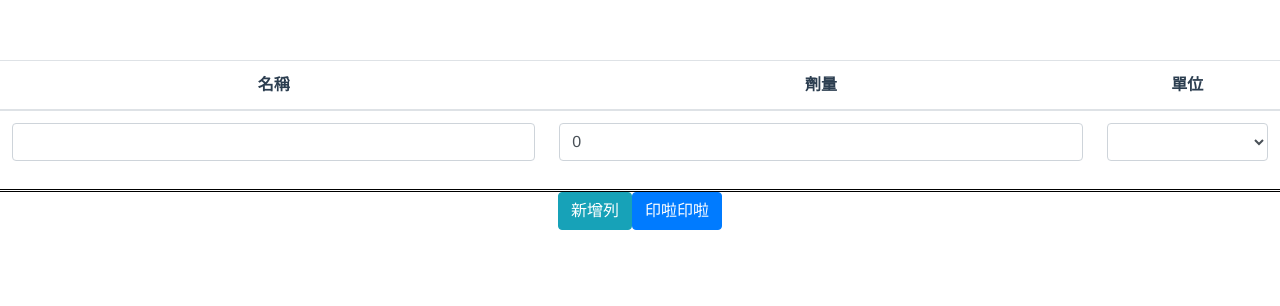
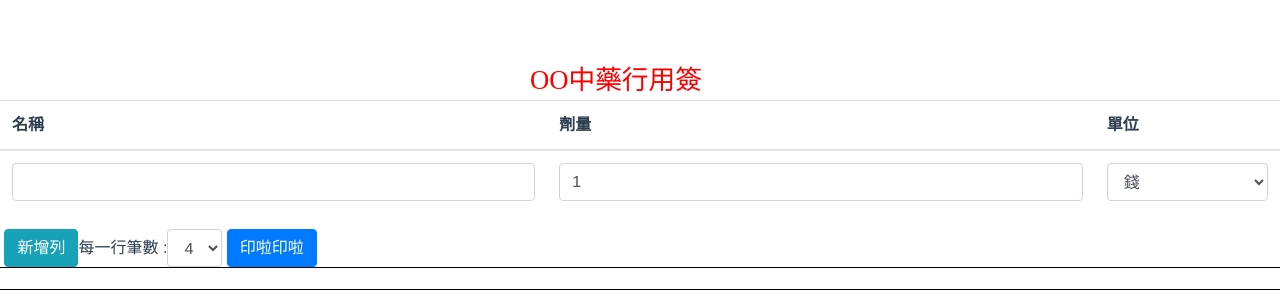
Before and after one commit to walesyu/medicine-list, a Vue app: page / in a window 1280 px wide. Shown: the top 306 px of the page. Built offline with nearby package versions, Linux system fonts and the light colour scheme.

Commit message:
基礎架構完成

```diff
--- a/src/App.vue
+++ b/src/App.vue
@@ -20,7 +20,6 @@ export default {
   font-family: 'Avenir', Helvetica, Arial, sans-serif;
   -webkit-font-smoothing: antialiased;
   -moz-osx-font-smoothing: grayscale;
-  text-align: center;
   color: #2c3e50;
   margin-top: 60px;
 }
--- a/src/components/Prescriptions.vue
+++ b/src/components/Prescriptions.vue
@@ -1,10 +1,10 @@
 <template>
     <div>
         <div style="width:100%">
-            <div id="div_title" style="margin: 0 auto;width: 120px;">{presctiption_title}</div>
+            <div class="presctiption_title">{{presctiption_title}}</div>
         </div>
-        <div class="row">
-            <div class="col-sm-12" id="tool_area">
+        <div class="row" v-show="show_tools">
+            <div class="col-sm-12" >
                 <form>
                     <table class="table">
                         <thead>
@@ -31,17 +31,32 @@
                         </tbody>
                     </table>
                 </form>
-                <div class="row" style="border: solid 1px black;">
-                    <div class="col-sm-12 pull-right" id="result_area">
-                        <span v-for="row in rows" v-bind:key="row.id">
+                <form class="form-inline">
+                    <div class="form-group">
+                        <label>&nbsp;</label>
+                        <button type="button" class="btn btn-info" @click="addItem">新增列</button>
+                    </div>
+                    <div class="form-group">
+                        <label>每一行筆數 :</label>
+                        <select v-model="item_perline" class="form-control">
+                            <option v-for="item in 5" :value="item +1 ">{{item +1}}</option>
+                        </select>
+                    </div>
+                    <div class="form-group">
+                        <label>&nbsp;</label>
+                        <button type="button" @click="print" class='btn btn-primary'>印啦印啦</button>
+                    </div>
+                </form>
+            </div>
+        </div>
+        <div class="row"  style="border: solid 1px black;" >
+            <div class="col-sm-11 result_area pull-right" >
+                <span :class="(index % item_perline == 0)?' ':''" v-for="(row,index) in rows" v-bind:key="row.id" >
                         {{row['material']}}
                         <span class='value'>{{row['dose']}}</span>
-                            <span class='unit'> {{row['dose_unit']}}</span>
+                        <span class='unit'> {{row['dose_unit']}}</span>&nbsp;&nbsp;
+                        <br v-if="index % item_perline == item_perline-1">
                 </span>
-                    </div>
-                </div>
-                <button class="btn btn-info" @click="addItem()">新增列</button>
-                <button id='btn_print' class='btn btn-primary'>印啦印啦</button>
             </div>
         </div>
     </div>
@@ -54,18 +69,19 @@ export default {
     return {
       rows: [],
       presctiption_title: 'OO中藥行用簽',
+      show_tools : true,
+      dose : 1,
+      item_perline:4,
       material : '',
-      dose : 0,
-      material : '',
-      dose_unit:'',
+      dose_unit:'錢',
       units: [
         {
           id: 1,
-          value: '兩'
+          value: '錢'
         },
         {
           id: 2,
-          value: '錢'
+          value: '兩'
         },
         {
           id: 3,
@@ -84,32 +100,60 @@ export default {
   },
   methods: {
     addItem: function(params) {
+        if(this.material =="" || this.dose=="" || this.dose_unit==""){
+            return false;
+        }
         let data = {
             material : this.material,
             dose : this.dose,
             dose_unit : this.dose_unit
         }
         this.rows.push(data);
-        console.log(this.rows);
+        this.material = '';
+        this.dose = 1;
+        this.dose_unit = '錢';
+    },
+    print: function(){
+        setTimeout(function() {
+            this.show_tools = true;
+            console.log(this.show_tools);
+        }, 1000);
+        this.show_tools = false;
+
+        setTimeout(function() {
+             window.print();
+        }, 10);
     }
+  },mounted:function(){
+      setTimeout(function() {
+            this.show_tools = false;
+             console.log(this.show_tools);
+        }, 1000);
   }
 }
 </script>
 
 <style scoped>
-#result_area {
+    .result_area {
         writing-mode: tb-rl;
+        font-size: 18pt;
+        font-family: 標楷體;
+        margin: 10px;
   }
 
   .unit {
         position: relative;
         left: 10px;
+        font-size: 12pt;
+        font-family: 標楷體;
   }
 
   .value {
         position: relative;
         left: 10px;
         writing-mode: lr;
+        font-size: 12pt;
+        font-family: 細明體;
   }
 
     #div_title {
@@ -117,4 +161,12 @@ export default {
         color: Red;
         display: none;
     }
+
+    .presctiption_title{
+        margin: 0 auto;
+        width: 220px;
+        color: red;
+        font-family: 標楷體;
+        font-size:20pt;
+    }
 </style>
```
Lines whose indentation alone changed are shown as unchanged.
